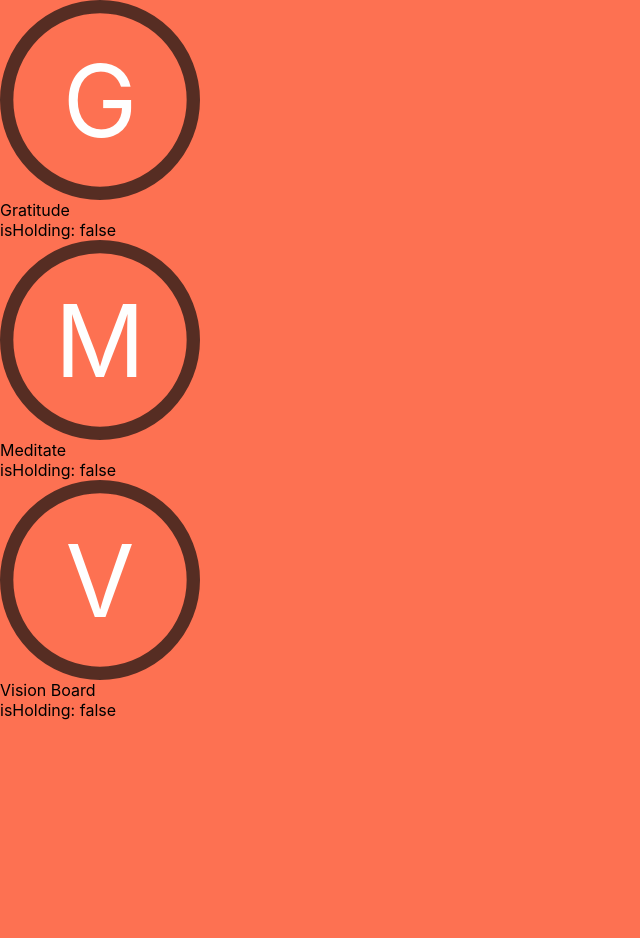
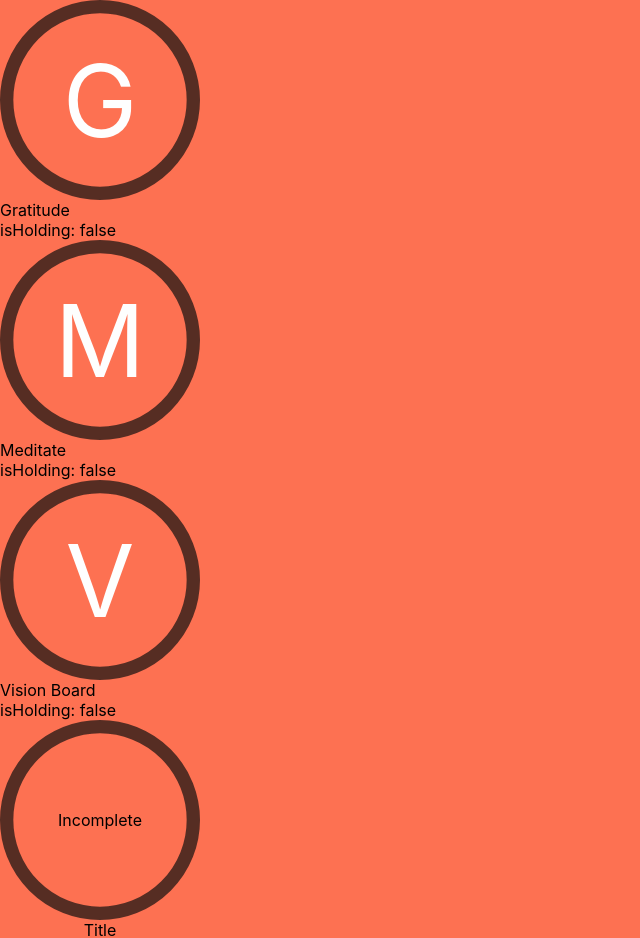
Before and after one commit to crcatala/react-streaks-app, a React (Create React App) app: page / in a window 1280 px wide. Shown: the top 938 px of the page, without its empty margins (0-640 px from the left). Before the commit the page ends 800 px from the top, so only its background shows below. Built offline with nearby package versions, Linux system fonts and the light colour scheme.

Commit message:
HabitActionButton abstraction

```diff
--- /dev/null
+++ b/src/components/HoldableActionButton.js
@@ -0,0 +1,193 @@
+import React, { PureComponent } from "react";
+import styles from "./HoldableActionButton.module.scss";
+import HabitHoldProgress from "./HabitHoldProgress";
+import HabitIconContent from "./HabitIconContent";
+// import { Power1, TimelineMax } from "gsap/TweenMax";
+import { Power1, TimelineMax } from "gsap/src/uncompressed/TweenMax";
+
+const FRAMES_PER_SECOND = 60;
+
+class HoldableActionButton extends PureComponent {
+  constructor(props) {
+    super(props);
+    this.state = {
+      timerId: null,
+      counter: 0,
+      holdTime: 0,
+      marked: false,
+      isHolding: false,
+      isJustCompleted: false,
+      thresholdReached: false
+    };
+    this.tl = new TimelineMax();
+    this.progressRef = React.createRef();
+  }
+
+  static defaultProps = {
+    pressHoldDurationInSeconds: 0.75,
+    titleSlot: <span>Default Title</span>,
+    markedSlot: <span>Just Completed</span>,
+    completeSlot: <span>Completed</span>,
+    incompleteSlot: <span>Incomplete</span>,
+    size: 200
+  };
+
+  // TODO memoize or use mobx computed
+  pressHoldDurationInFrames() {
+    return this.props.pressHoldDurationInSeconds * FRAMES_PER_SECOND;
+  }
+
+  timer = () => {
+    // console.log("animation frame", this.state.counter);
+    if (this.state.counter < this.pressHoldDurationInFrames()) {
+      this.setState({ timerId: requestAnimationFrame(this.timer) });
+      this.setState(state => ({ counter: state.counter + 1 }));
+    } else {
+      this.setState({ thresholdReached: true });
+      // console.log("Press threshold reached!");
+    }
+  };
+
+  pressingDown = e => {
+    e.preventDefault();
+    this.setState({ isHolding: true });
+
+    if (this.state.thresholdReached) {
+      return;
+    }
+    // this.tl.play();
+    this.tl.play();
+    requestAnimationFrame(this.timer);
+  };
+
+  notPressingDown = e => {
+    this.setState({
+      isHolding: false
+    });
+    if (this.state.thresholdReached) {
+      return;
+    } else {
+      this.tl.reverse();
+      cancelAnimationFrame(this.state.timerId);
+      this.setState({
+        counter: 0
+      });
+    }
+  };
+
+  setupAnimation() {
+    // console.log(this.progressRef);
+    // console.log(this.progressRef.current);
+    const progressValueNode = this.progressRef.current.valueRef.current;
+    this.tl.add("progress", 0);
+    this.tl.to(
+      progressValueNode,
+      this.props.pressHoldDurationInSeconds,
+      {
+        strokeDashoffset: "0",
+        ease: Power1.easeOut,
+        onComplete: () => {
+          this.setState({ thresholdReached: true, isJustCompleted: true });
+          setTimeout(() => {
+            this.setState({ isJustCompleted: false });
+          }, 1000);
+        }
+      },
+      "progress"
+    );
+    this.tl.pause();
+  }
+
+  getStatus() {
+    if (this.state.thresholdReached && this.state.isJustCompleted) {
+      return "marked";
+    } else if (this.state.thresholdReached && !this.state.isJustCompleted) {
+      return "complete";
+    } else {
+      return "incomplete";
+    }
+  }
+
+  widthStyles() {
+    return {
+      width: this.props.size
+    };
+  }
+
+  itemStyles() {
+    return {
+      width: this.props.size,
+      height: this.props.size
+    };
+  }
+
+  iconStyles() {
+    const scale = 0.5;
+    const size = scale * this.props.size;
+
+    return {
+      fontSize: size
+    };
+  }
+
+  labelStyles() {
+    const scale = 0.5;
+    const size = scale * this.props.size;
+
+    return {
+      width: size,
+      height: size
+    };
+  }
+
+  getContentFragment() {
+    switch (this.getStatus()) {
+      case "marked":
+        return <div className={styles.markedSlot}>{this.props.markedSlot}</div>;
+      case "complete":
+        return (
+          <div className={styles.completeSlot}>{this.props.completeSlot}</div>
+        );
+      default:
+        return (
+          <div className={styles.incompleteSlot}>
+            {this.props.incompleteSlot}
+          </div>
+        );
+    }
+  }
+
+  componentDidMount() {
+    this.setupAnimation();
+  }
+
+  componentWillUnmount() {
+    this.tl.kill();
+    this.tl = null;
+  }
+
+  render() {
+    return (
+      <div className="HoldableActionButton" style={this.widthStyles()}>
+        <div
+          style={this.itemStyles()}
+          onMouseDown={this.pressingDown}
+          onMouseUp={this.notPressingDown}
+          onMouseLeave={this.notPressingDown}
+          onTouchStart={this.pressingDown}
+          onTouchEnd={this.notPressingDown}
+        >
+          <div className={styles.content} style={this.itemStyles()}>
+            {this.getContentFragment()}
+          </div>
+          <div className={styles.progressContainer}>
+            <HabitHoldProgress size={this.props.size} ref={this.progressRef} />
+          </div>
+        </div>
+        <div className={styles.titleSlot}>{this.props.titleSlot}</div>
+      </div>
+    );
+  }
+}
+
+export default HoldableActionButton;
--- /dev/null
+++ b/src/components/HoldableActionButton.module.scss
@@ -0,0 +1,66 @@
+@import "../styles/variables.scss";
+
+.itemContainer {
+  position: relative;
+  cursor: pointer;
+  user-select: none;
+}
+
+.item {
+  position: absolute;
+  display: flex;
+  justify-content: center;
+  align-items: center;
+  width: 200px;
+  height: 200px;
+  border-radius: 100%;
+  cursor: pointer;
+
+  &--completed {
+    background-color: $color-text;
+    color: $color-black;
+  }
+}
+
+.label {
+  position: absolute;
+  color: $color-text;
+  font-size: 96px;
+}
+
+.progressContainer {
+  position: absolute;
+}
+
+.checkmark {
+  position: absolute;
+  width: 100px;
+  height: 100px;
+  fill: $color-text;
+}
+
+.titleSlot {
+  display: flex;
+  justify-content: center;
+  // margin-top: 10px;
+}
+
+.content {
+  position: absolute;
+  display: flex;
+  justify-content: center;
+  align-items: center;
+  border-radius: 100%;
+}
+
+.incompleteSlot {
+  //
+}
+
+.markedSlot {
+  //
+}
+
+.completeSlot {
+  //
+}
--- a/src/views/App.js
+++ b/src/views/App.js
@@ -1,5 +1,6 @@
 import React, { Component } from "react";
 import HabitList from "../components/HabitList";
+import HoldableActionButton from "../components/HoldableActionButton";
 import AppTheme from "../components/AppTheme";
 
 class App extends Component {
@@ -18,6 +19,8 @@ class App extends Component {
     return (
       <div className="App">
         <HabitList list={this.state.habits} />
+        <HoldableActionButton titleSlot={<div>Title</div>} />
+        <HoldableActionButton />
         <AppTheme />
       </div>
     );
```
Also changed, not shown: src/components/AddHabit.js (added, +34 -0 lines).
